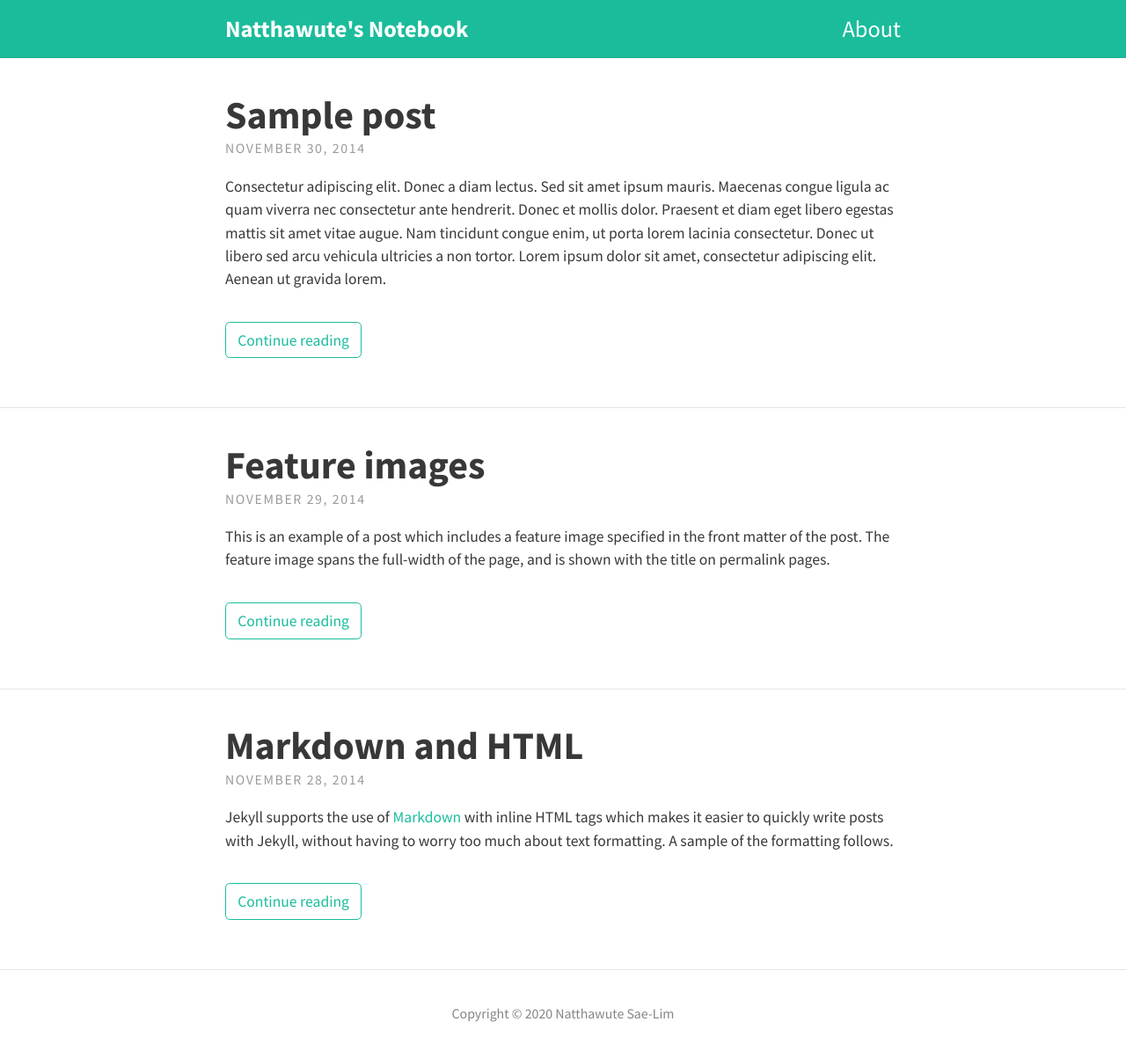
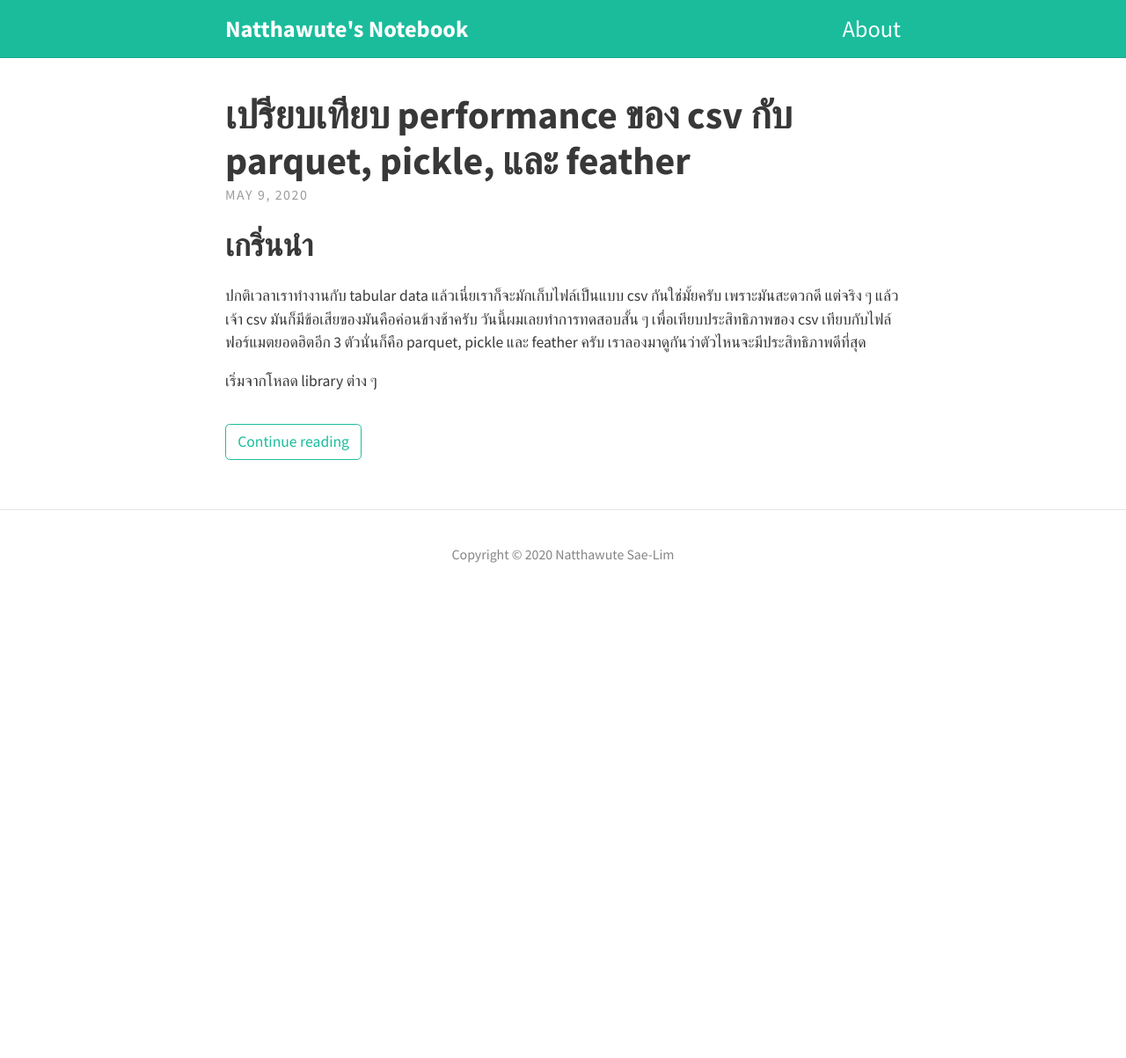
Before and after one commit to natthawute/natthawute.github.io, a Jekyll site: the page built from index.html, in a window 1280 px wide. Shown: the whole page at 88% size. Built offline with Jekyll 4.4.1, drawn with Linux system fonts in a browser that asks for light colours; nearby versions of some CDN libraries; the list of posts is cut into pages by our own code; after the commit the page ends 900 px from its top, so only the background shows below that.

Commit message:
csv performance blog

```diff
--- a/_posts/2014-11-28-markdown-and-html.md
+++ /dev/null
@@ -1,39 +0,0 @@
----
-layout: post
-title: Markdown and HTML
----
-
-Jekyll supports the use of [Markdown](http://daringfireball.net/projects/markdown/syntax) with inline HTML tags which makes it easier to quickly write posts with Jekyll, without having to worry too much about text formatting. A sample of the formatting follows.
-
-Tables have also been extended from Markdown:
-
-First Header  | Second Header
-------------- | -------------
-Content Cell  | Content Cell
-Content Cell  | Content Cell
-
-Here's an example of an image, which is included using Markdown:
-
-![Geometric pattern with fading gradient]({{ site.baseurl }}/assets/img/sample_feature_img_2.png)
-
-Highlighting for code in Jekyll is done using Pygments or Rouge. This theme makes use of Rouge by default.
-
-{% highlight js %}
-// count to ten
-for (var i = 1; i <= 10; i++) {
-    console.log(i);
-}
-
-// count to twenty
-var j = 0;
-while (j < 20) {
-    j++;
-    console.log(j);
-}
-{% endhighlight %}
-
-Type Theme uses KaTeX to display maths. Equations such as $$S_n = a \times \frac{1-r^n}{1-r}$$ can be displayed inline.
-
-Alternatively, they can be shown on a new line:
-
-$$ f(x) = \int \frac{2x^2+4x+6}{x-2} $$
--- a/_posts/2014-11-29-feature-images.md
+++ /dev/null
@@ -1,6 +0,0 @@
----
-layout: post
-title: Feature images
-feature-img: "assets/img/sample_feature_img.png"
----
-This is an example of a post which includes a feature image specified in the front matter of the post. The feature image spans the full-width of the page, and is shown with the title on permalink pages.
--- a/_posts/2014-11-30-sample-post.md
+++ /dev/null
@@ -1,22 +0,0 @@
----
-layout: post
-title: Sample post
-tags: [test, sample]
----
-Consectetur adipiscing elit. Donec a diam lectus. Sed sit amet ipsum mauris. Maecenas congue ligula ac quam viverra nec consectetur ante hendrerit. Donec et mollis dolor. Praesent et diam eget libero egestas mattis sit amet vitae augue. Nam tincidunt congue enim, ut porta lorem lacinia consectetur. Donec ut libero sed arcu vehicula ultricies a non tortor. Lorem ipsum dolor sit amet, consectetur adipiscing elit. Aenean ut gravida lorem.
-
-* Consectetur adipiscing elit
-* Donec a diam lectus
-* Sed sit amet ipsum mauris
-
-Ut turpis felis, pulvinar a semper sed, adipiscing id dolor. Pellentesque auctor nisi id magna consequat sagittis. Curabitur dapibus enim sit amet elit pharetra tincidunt feugiat nisl imperdiet. Ut convallis libero in urna ultrices accumsan. Donec sed odio eros. Donec viverra mi quis quam pulvinar at malesuada arcu rhoncus. Cum sociis natoque penatibus et magnis dis parturient montes, nascetur ridiculus mus. In rutrum accumsan ultricies. Mauris vitae nisi at sem facilisis semper ac in est.
-
-Nunc diam velit, adipiscing ut tristique vitae, sagittis vel odio. Maecenas convallis ullamcorper ultricies. Curabitur ornare, ligula *semper consectetur sagittis*, nisi diam iaculis velit, id fringilla sem nunc vel mi. Nam dictum, odio nec pretium volutpat, arcu ante placerat erat, non tristique elit urna et turpis. Quisque mi metus, ornare sit amet fermentum et, tincidunt et orci. Fusce eget orci a orci congue vestibulum.
-
-Ut dolor diam, elementum et vestibulum eu, porttitor vel elit. Curabitur venenatis pulvinar tellus gravida ornare. Sed et erat faucibus nunc euismod ultricies ut id justo. Nullam cursus suscipit nisi, et ultrices justo sodales nec. Fusce venenatis facilisis lectus ac semper. Aliquam at massa ipsum. Quisque bibendum purus convallis nulla ultrices ultricies. Nullam aliquam, mi eu aliquam tincidunt, purus velit laoreet tortor, viverra pretium nisi quam vitae mi. Fusce vel volutpat elit. Nam sagittis nisi dui.
-
-> Suspendisse lectus leo, consectetur in tempor sit amet, placerat quis neque
-
-Etiam luctus porttitor lorem, sed suscipit est rutrum non. Curabitur lobortis nisl a enim congue semper. Aenean commodo ultrices imperdiet. Vestibulum ut justo vel sapien venenatis tincidunt.
-
-Phasellus eget dolor sit amet ipsum dapibus condimentum vitae quis lectus. Aliquam ut massa in turpis dapibus convallis. Praesent elit lacus, vestibulum at malesuada et, ornare et est. Ut augue nunc, sodales ut euismod non, adipiscing vitae orci. Mauris ut placerat justo. Mauris in ultricies enim. Quisque nec est eleifend nulla ultrices egestas quis ut quam. Donec sollicitudin lectus a mauris pulvinar id aliquam urna cursus. Cras quis ligula sem, vel elementum mi. Phasellus non ullamcorper urna.
--- /dev/null
+++ b/_posts/2020-5-9-csv-performance.md
@@ -0,0 +1,161 @@
+---
+layout: post
+title: เปรียบเทียบ performance ของ csv กับ parquet, pickle, และ feather
+tags:
+    - performance
+    - tips
+---
+## เกริ่นนำ
+
+ปกติเวลาเราทำงานกับ tabular data แล้วเนี่ยเราก็จะมักเก็บไฟล์เป็นแบบ csv
+กันใช่มั้ยครับ เพราะมันสะดวกดี แต่จริง ๆ แล้วเจ้า csv
+มันก็มีข้อเสียของมันคือค่อนข้างช้าครับ
+วันนี้ผมเลยทำการทดสอบสั้น ๆ เพื่อเทียบประสิทธิภาพของ csv
+เทียบกับไฟล์ฟอร์แมตยอดฮิตอีก 3 ตัวนั่นก็คือ parquet, pickle และ feather ครับ
+เราลองมาดูกันว่าตัวไหนจะมีประสิทธิภาพดีที่สุด
+
+เริ่มจากโหลด library ต่าง ๆ
+
+
+<div class="input_area">
+<div class="input_prompt">
+In [1]:
+</div>
+{% highlight python %}
+import pandas as pd
+import seaborn as sns
+import os
+from timeit import default_timer as timer
+{% endhighlight %}
+</div>
+
+ลองโหลด data ของเรามา ขนาดประมาณ 120 Mb ครับ
+
+
+<div class="input_area">
+<div class="input_prompt">
+In [2]:
+</div>
+{% highlight python %}
+measure_list = []
+df = pd.read_csv('dummy_data.csv')
+{% endhighlight %}
+</div>
+
+
+## เวลาที่ใช้ในการอ่านเขียนไฟล์
+
+ต่อไปจับเวลาเขียนไฟล์แต่ละประเภท แล้วเก็บผลไว้ใน list
+แต่เนื่องจากการอ่านเขียนแต่ละครั้งจะได้ผลต่างกันเล็กน้อย ผมจึงลองทำทั้งหมด 10
+ครั้งแล้วหาค่าเลี่ยครับ
+
+
+<div class="input_area">
+<div class="input_prompt">
+In [3]:
+</div>
+{% highlight python %}
+for i in range(10):
+    start = timer()
+    df.to_csv('dummy_data.csv', index=False)
+    measure_list.append({'type':'csv', 'operation':'write', 'time': timer()-start})
+
+    start = timer()
+    df.to_parquet('dummy_data.parquet')
+    measure_list.append({'type':'parquet', 'operation':'write', 'time': timer()-start})
+
+    start = timer()
+    df.to_pickle('dummy_data.pkl')
+    measure_list.append({'type':'pickle', 'operation':'write', 'time': timer()-start})
+
+    start = timer()
+    df.to_feather('dummy_data.ftr')
+    measure_list.append({'type':'feather', 'operation':'write', 'time': timer()-start})
+{% endhighlight %}
+</div>
+
+ต่อไปลองจับเวลาอ่านไฟล์แต่ละประเภทครับ
+
+
+<div class="input_area">
+<div class="input_prompt">
+In [4]:
+</div>
+{% highlight python %}
+for i in range(10):
+    start = timer()
+    _ = pd.read_csv('dummy_data.csv')
+    measure_list.append({'type':'csv', 'operation':'read', 'time': timer()-start})
+
+    start = timer()
+    _ = pd.read_parquet('dummy_data.parquet')
+    measure_list.append({'type':'parquet', 'operation':'read', 'time': timer()-start})
+
+    start = timer()
+    _ = pd.read_pickle('dummy_data.pkl')
+    measure_list.append({'type':'pickle', 'operation':'read', 'time': timer()-start})
+
+    start = timer()
+    _ = pd.read_feather('dummy_data.ftr')
+    measure_list.append({'type':'feather', 'operation':'read', 'time': timer()-start})
+{% endhighlight %}
+</div>
+
+เอาผลที่ได้มาทำเป็น dataframe แล้ว plot กราฟดู
+
+
+<div class="input_area">
+<div class="input_prompt">
+In [5]:
+</div>
+{% highlight python %}
+result_df = pd.DataFrame(measure_list)
+{% endhighlight %}
+</div>
+
+
+<div class="input_area">
+<div class="input_prompt">
+In [6]:
+</div>
+{% highlight python %}
+sns.set(rc={'figure.figsize':(7, 5)}, font='Arial', font_scale=1.3)
+ax = sns.barplot(x='type', y='time', hue='operation', data=result_df)
+for p in ax.patches:
+    height = p.get_height()
+    ax.text(p.get_x()+p.get_width()/2., height + 0.7, '{:1.2f}'.format(height), ha="center")
+{% endhighlight %}
+</div>
+
+
+![png](/assets/img/2020-5-9-csv-performance_13_0.png)
+
+
+เราจะเห็นได้ว่า csv ช้าที่สุดทั้งอ่านและเขียนครับ (ช้าแบบบ้าบอมาก) ส่วน feather
+นั้นเร็วที่สุดในบรรดา 4 ตัวครับผม panquet กับ pickle นั้นเร็วกว่า csv แต่ช้ากว่า
+feather ครับ
+
+## ขนาดของไฟล์ที่เก็บบนเครื่อง
+
+
+<div class="input_area">
+<div class="input_prompt">
+In [7]:
+</div>
+{% highlight python %}
+print(f'csv file size: {os.path.getsize("dummy_data.csv")>>20} MB')
+print(f'feather file size: {os.path.getsize("dummy_data.ftr")>>20} MB')
+print(f'parquet file size: {os.path.getsize("dummy_data.parquet")>>20} MB')
+print(f'pickle file size: {os.path.getsize("dummy_data.pkl")>>20} MB')
+{% endhighlight %}
+</div>
+
+    csv file size: 119 MB
+    feather file size: 188 MB
+    parquet file size: 19 MB
+    pickle file size: 157 MB
+
+
+เราจะเห็นได้ว่า ถึงแม้ feather จะมี performance ดีที่สุด
+แต่ว่าขนาดของไฟล์ก็จะมีขนาดใหญ่ที่สุดครับ
+ถ้าอยากประหยัดพื้นที่เก็บไฟล์ด้วย แนะนำให้ใช้ parquet ดีกว่าครับ
--- a/assets/css/main.scss
+++ b/assets/css/main.scss
@@ -7,13 +7,13 @@
   display: flex;
   white-space: nowrap;
   overflow-x: auto;
+  margin-bottom: 1em;
 }
 
 .input_prompt {
   margin: 1em 10px 0px 0px;
   color: #303F9F;
   font-family: monospace, monospace;
-  width: 13%;
   text-align: right;
 }
 
@@ -26,12 +26,12 @@ figure.highlight {
 }
 
 .language-plaintext{
-  margin: 0% 0% 3% 13%;
+  margin: 0% 0% 3% 9%;
+  background-color: white;
 }
 
 .language-plaintext .highlight{
   background-color: white;
-  padding: 0px 0px 0px 3px;
 }
 
 pre {
@@ -39,7 +39,7 @@ pre {
 }
 
 p  img {
-  margin: 0% 0% 3% 13%;
+  margin: 0% 0% 3% 8%;
 }
 .dataframe tbody tr th:only-of-type {
   vertical-align: middle;
```
Also changed, not shown: assets/img/2020-5-9-csv-performance_13_0.png (added).
